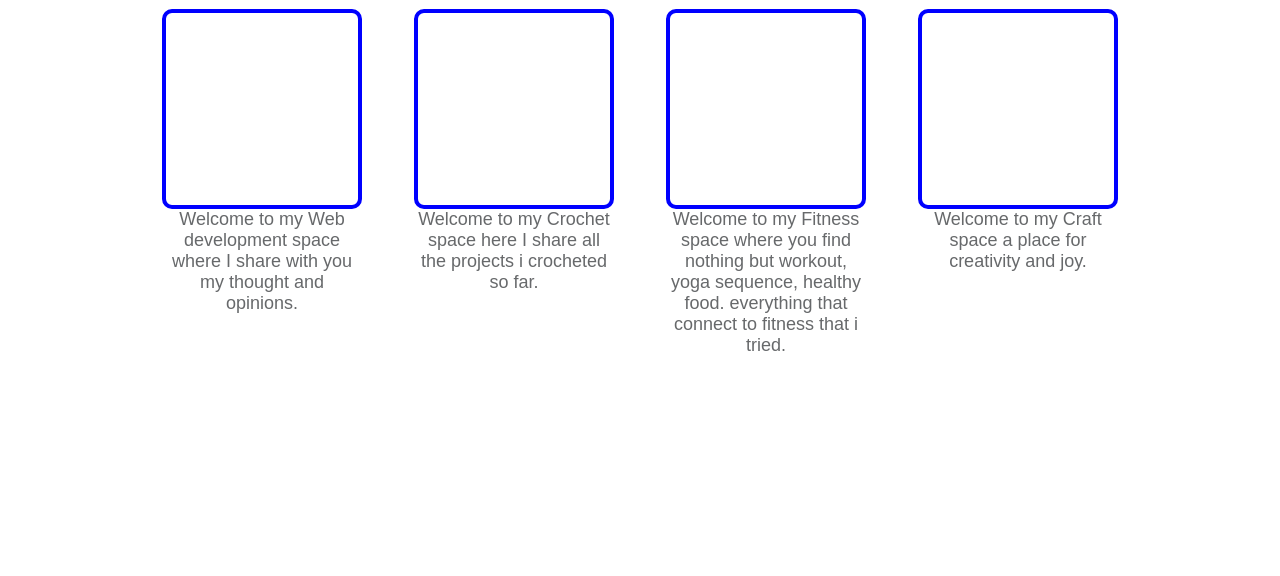
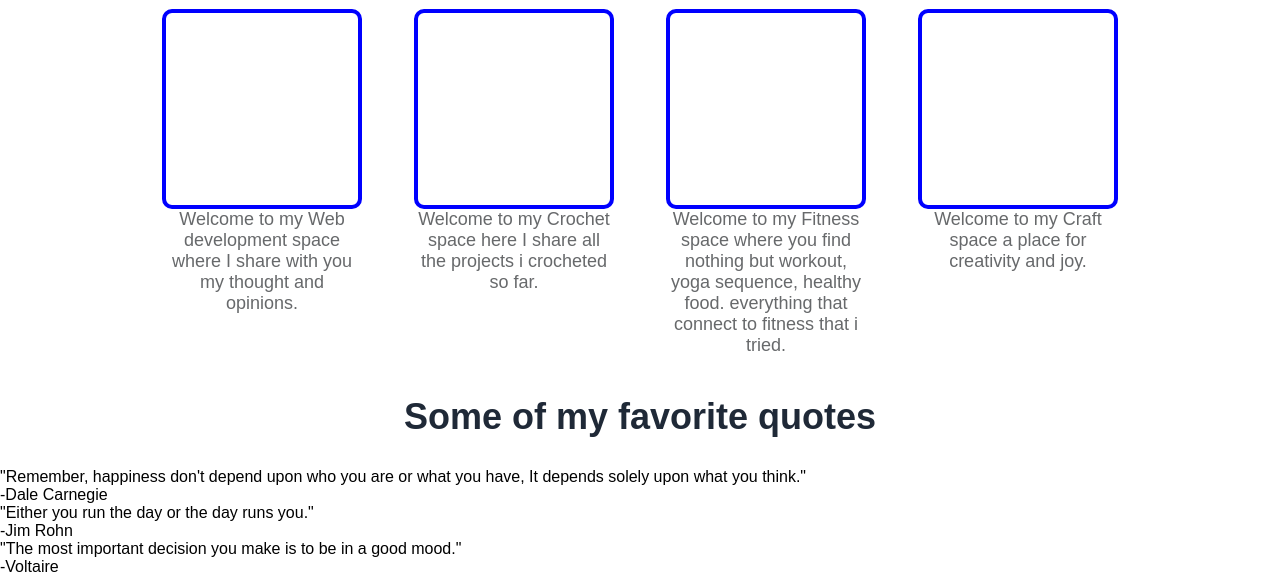
Before and after one commit to nezhanour/blog, a plain HTML site: page index.html in a window 1280 px wide. Shown: the part 431-1007 px from the top of the page. Before the commit the page ends 827 px from the top, so only its background shows below. Drawn offline with Linux system fonts and the light colour scheme.

Commit message:
add Quote section

```diff
--- a/index.html
+++ b/index.html
@@ -51,5 +51,21 @@
             <div class="text">Welcome to my Craft space a place for creativity and joy.</div>
         </div>
     </div>
+
+    <div class="quotes">
+        <div class="knowus">Some of my favorite quotes</div>
+        <div class="card">
+            <div class="quote">"Remember, happiness don't depend upon who you are or what you have, It depends solely upon what you think."</div>
+            <div class="author">-Dale Carnegie</div>
+        </div>
+        <div class="card">
+            <div class="quote">"Either you run the day or the day runs you."</div>
+            <div class="author">-Jim Rohn</div>
+        </div>
+        <div class="card">
+            <div class="quote">"The most important decision you make is to be in a good mood."</div>
+            <div class="author">-Voltaire</div>
+        </div>
+    </div>
 </body>
 </html>
```
